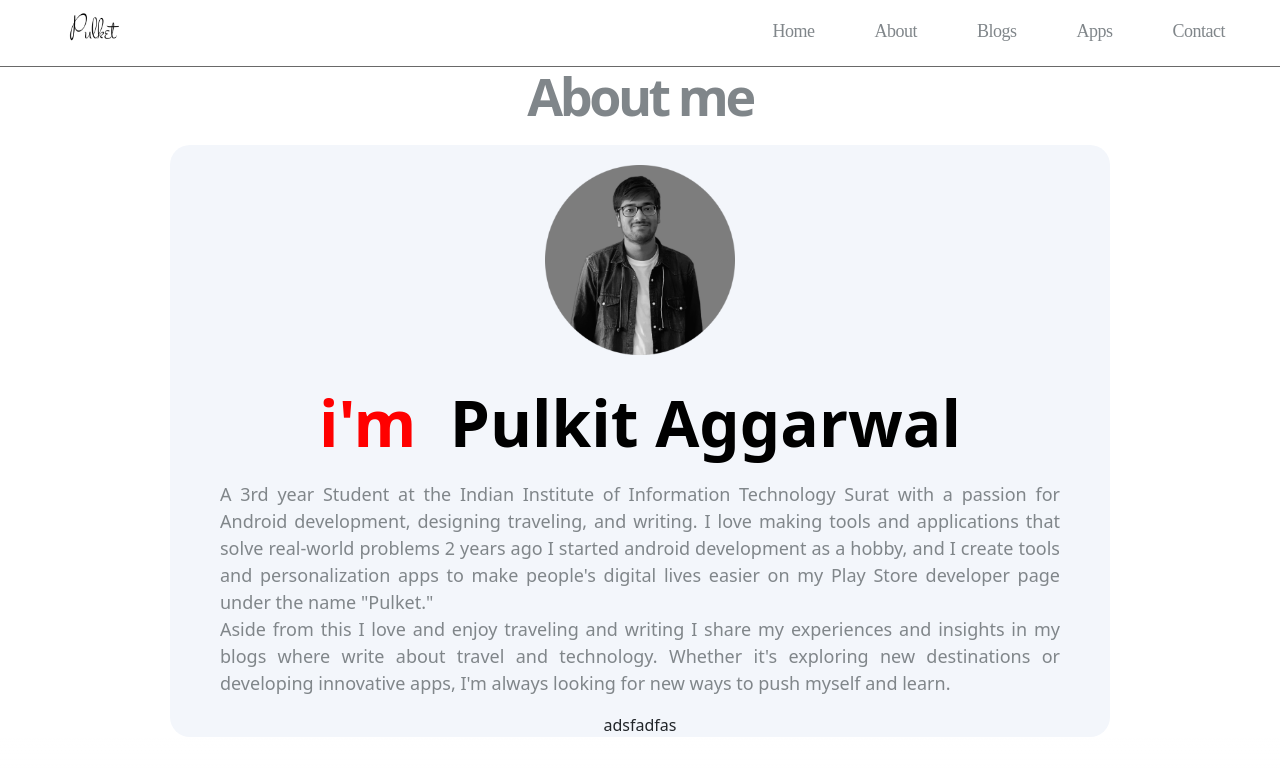
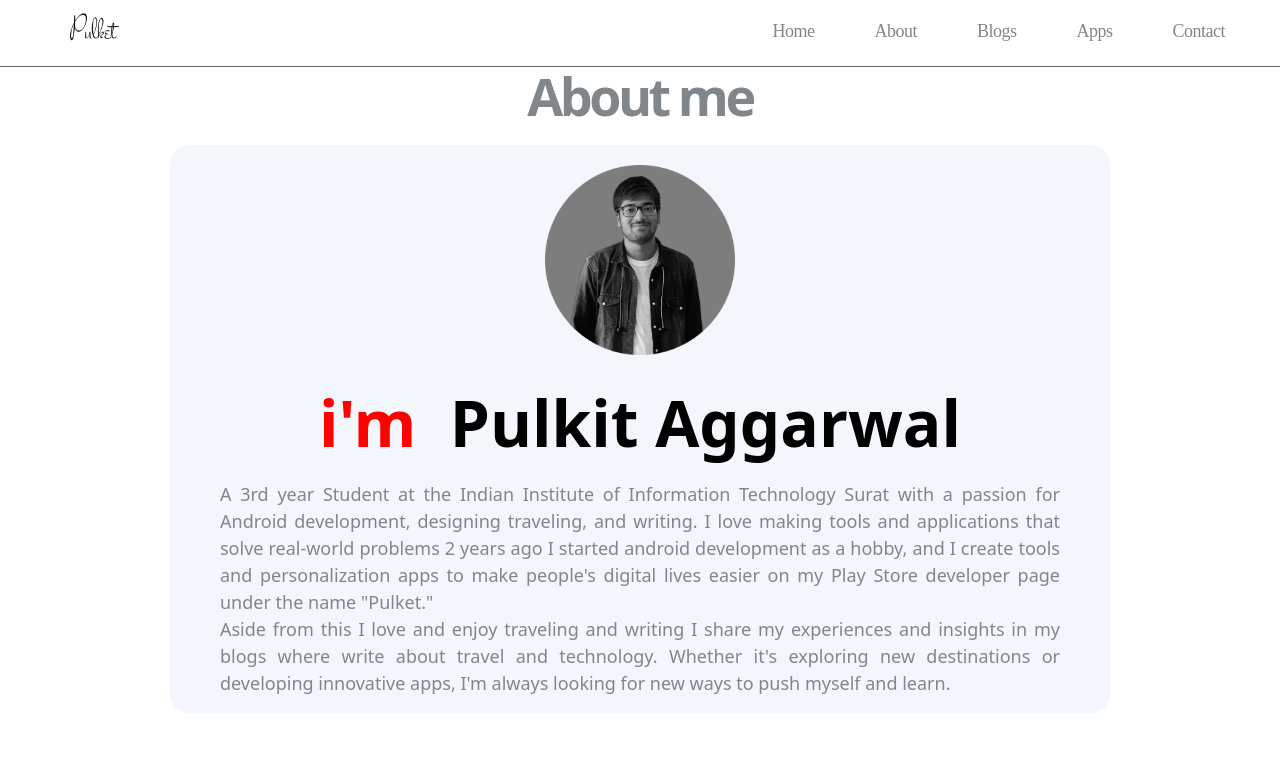
Before and after one commit to pulket/Portfoliowebsite, a Next.js app: page /about in a window 1280 px wide. Shown: the top 770 px of the page. Built offline with nearby package versions, Linux system fonts and the light colour scheme.

Commit message:
Revert "2nd version"
This reverts commit 9589485e7406255767e04d3b962b3d5be2c722d7.

```diff
--- a/src/pages/about.js
+++ b/src/pages/about.js
@@ -24,9 +24,6 @@ function ap() {
             </p>
 
 
-            adsfadfas
-
-
           </div>
 
         </div>
```
